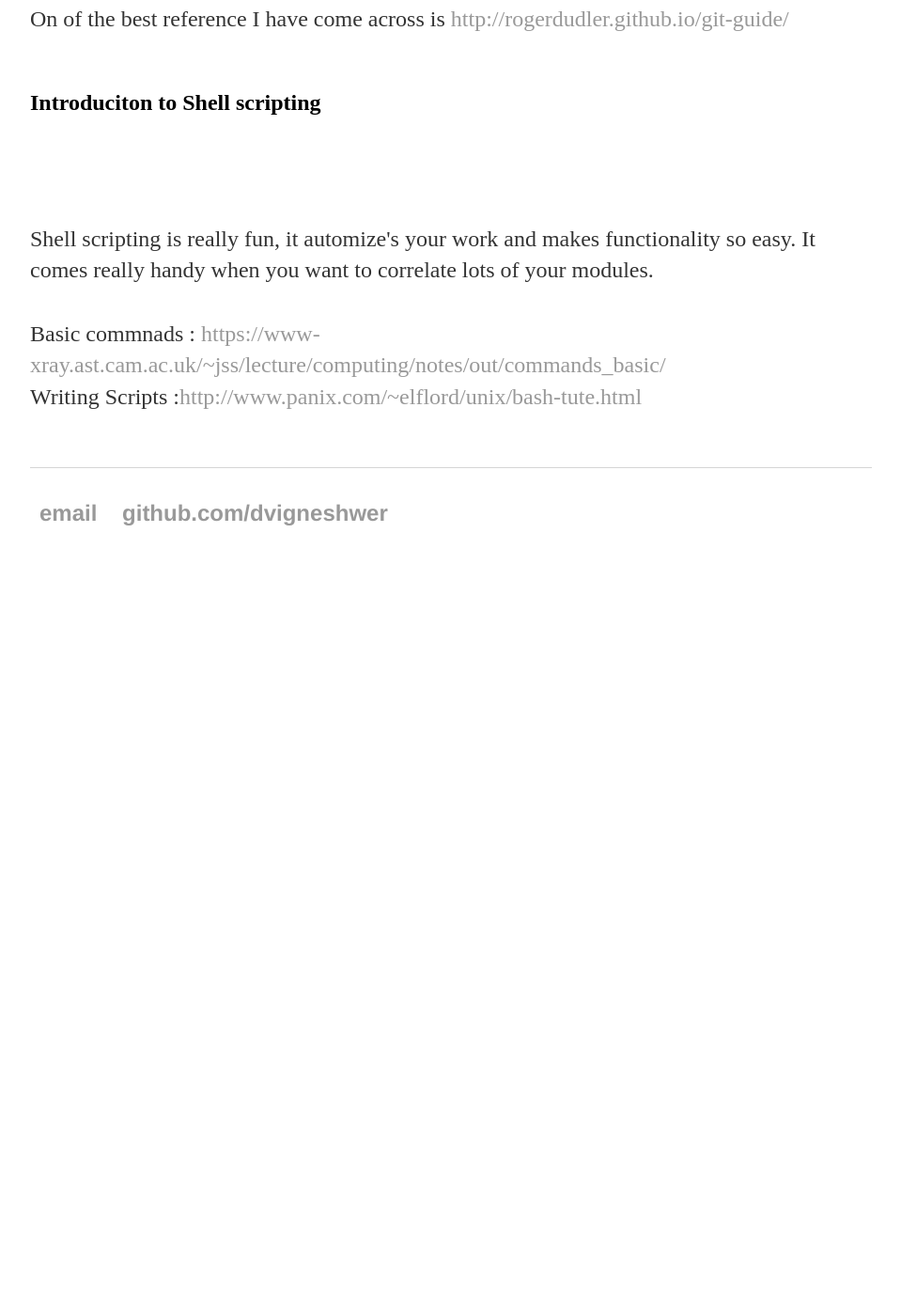
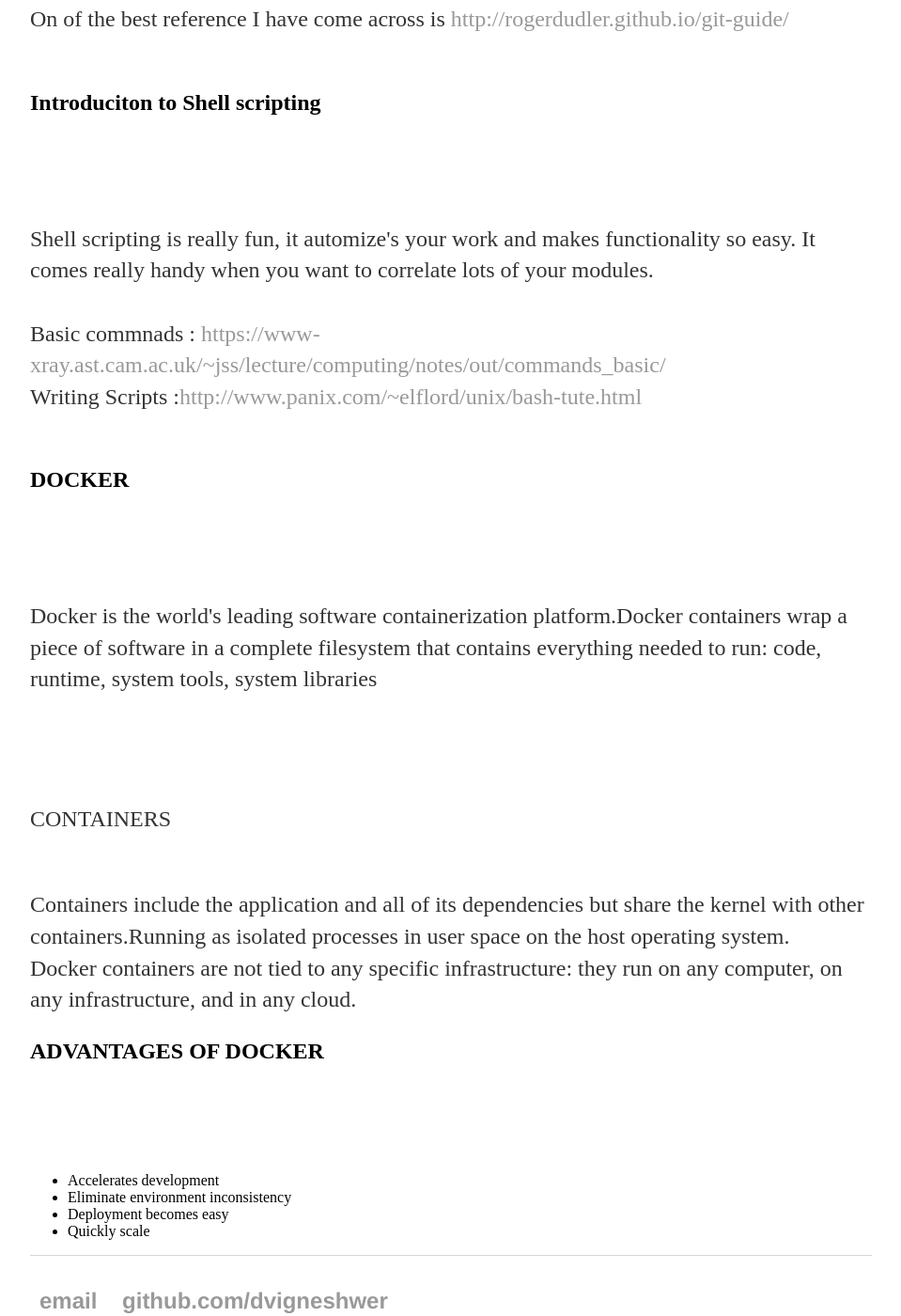
Before and after one commit to DineshMv/dvigneshwer.github.io, a Jekyll site: the page built from _posts/2016-06-03-Meetup-1-topics-detials.md, in a window 1280 px wide and 1400 px high, scrolled down 547 px. Shown: the whole window at 94% size, without its empty margins (160-1119 px from the left). Built offline with Jekyll 4.4.1, drawn with Linux system fonts in a browser that asks for light colours; before the commit the page ends 1177 px from its top, so only the background shows below that.

Commit message:
Updated blog details
added contents about docker

```diff
--- a/_posts/2016-06-03-Meetup-1-topics-detials.md
+++ b/_posts/2016-06-03-Meetup-1-topics-detials.md
@@ -22,3 +22,25 @@ Basic commnads : <a href="https://www-xray.ast.cam.ac.uk/~jss/lecture/computing/
 Writing Scripts :<a href="http://www.panix.com/~elflord/unix/bash-tute.html">http://www.panix.com/~elflord/unix/bash-tute.html </a>
 <br><br>
 </p>
+
+<h2>DOCKER </h2>
+<br><br>
+<p>
+Docker is the world's leading software containerization platform.Docker containers wrap a piece of software in a complete filesystem that contains everything needed to run: code, runtime, system tools, system libraries
+</p>
+<br><br>
+
+CONTAINERS
+<br><br>
+<p>
+Containers include the application and all of its dependencies but share the kernel with other containers.Running as isolated processes in user space on the host operating system.<br>
+Docker containers are not tied to any specific infrastructure: they run on any computer, on any infrastructure, and in any cloud.
+</p>
+<h2>ADVANTAGES OF DOCKER</h2>
+<br><br>
+<ul>
+<li>Accelerates development</li>
+<li>Eliminate environment inconsistency</li>
+<li>Deployment becomes easy</li>
+<li>Quickly scale</li>
+</ul>
```
